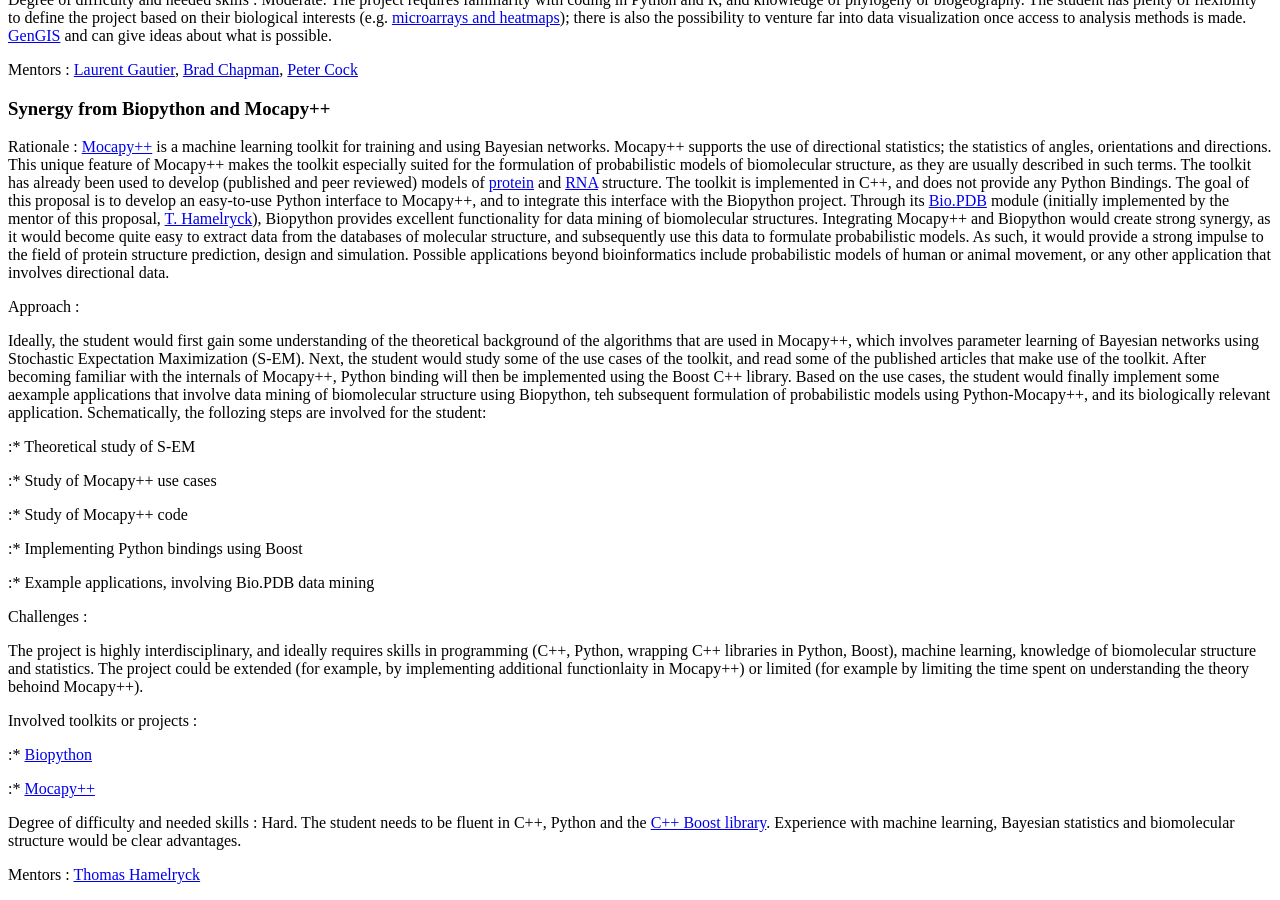
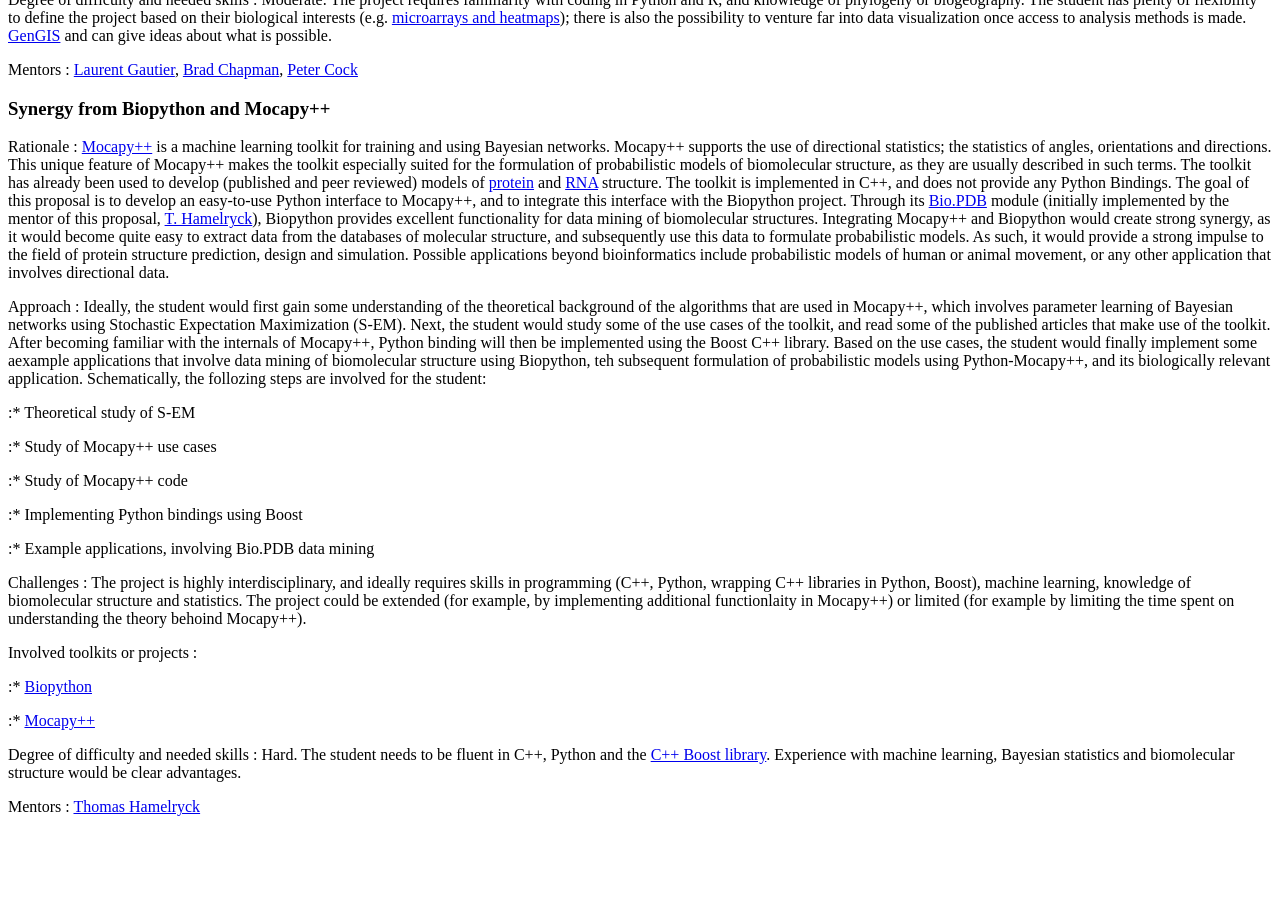
Before and after one commit to biopython/biopython.github.io, a Jekyll site: the page built from wiki/Google_Summer_of_Code.md, in a window 1280 px wide and 900 px high, scrolled down 1548 px. Built offline with Jekyll 4.4.1, drawn with Linux system fonts in a browser that asks for light colours; after the commit the page ends 2380 px from its top, so only the background shows below that.

```diff
--- a/wiki/Google_Summer_of_Code.md
+++ b/wiki/Google_Summer_of_Code.md
@@ -128,20 +128,7 @@ Rationale : [Mocapy++](http://sourceforge.net/projects/mocapy/) is a machine lea
 
 <!-- -->
 
-Approach :
-
-Ideally, the student would first gain some understanding of the
-theoretical background of the algorithms that are used in Mocapy++,
-which involves parameter learning of Bayesian networks using Stochastic
-Expectation Maximization (S-EM). Next, the student would study some of
-the use cases of the toolkit, and read some of the published articles
-that make use of the toolkit. After becoming familiar with the internals
-of Mocapy++, Python binding will then be implemented using the Boost C++
-library. Based on the use cases, the student would finally implement
-some aexample applications that involve data mining of biomolecular
-structure using Biopython, teh subsequent formulation of probabilistic
-models using Python-Mocapy++, and its biologically relevant application.
-Schematically, the follozing steps are involved for the student:
+Approach : Ideally, the student would first gain some understanding of the theoretical background of the algorithms that are used in Mocapy++, which involves parameter learning of Bayesian networks using Stochastic Expectation Maximization (S-EM). Next, the student would study some of the use cases of the toolkit, and read some of the published articles that make use of the toolkit. After becoming familiar with the internals of Mocapy++, Python binding will then be implemented using the Boost C++ library. Based on the use cases, the student would finally implement some aexample applications that involve data mining of biomolecular structure using Biopython, teh subsequent formulation of probabilistic models using Python-Mocapy++, and its biologically relevant application. Schematically, the follozing steps are involved for the student:
 
 :\* Theoretical study of S-EM
 
@@ -153,14 +140,9 @@ Schematically, the follozing steps are involved for the student:
 
 :\* Example applications, involving Bio.PDB data mining
 
-Challenges :
+Challenges : The project is highly interdisciplinary, and ideally requires skills in programming (C++, Python, wrapping C++ libraries in Python, Boost), machine learning, knowledge of biomolecular structure and statistics. The project could be extended (for example, by implementing additional functionlaity in Mocapy++) or limited (for example by limiting the time spent on understanding the theory behoind Mocapy++).
 
-The project is highly interdisciplinary, and ideally requires skills in
-programming (C++, Python, wrapping C++ libraries in Python, Boost),
-machine learning, knowledge of biomolecular structure and statistics.
-The project could be extended (for example, by implementing additional
-functionlaity in Mocapy++) or limited (for example by limiting the time
-spent on understanding the theory behoind Mocapy++).
+<!-- -->
 
 Involved toolkits or projects :
 
```
Also changed, not shown: 1 other file.
